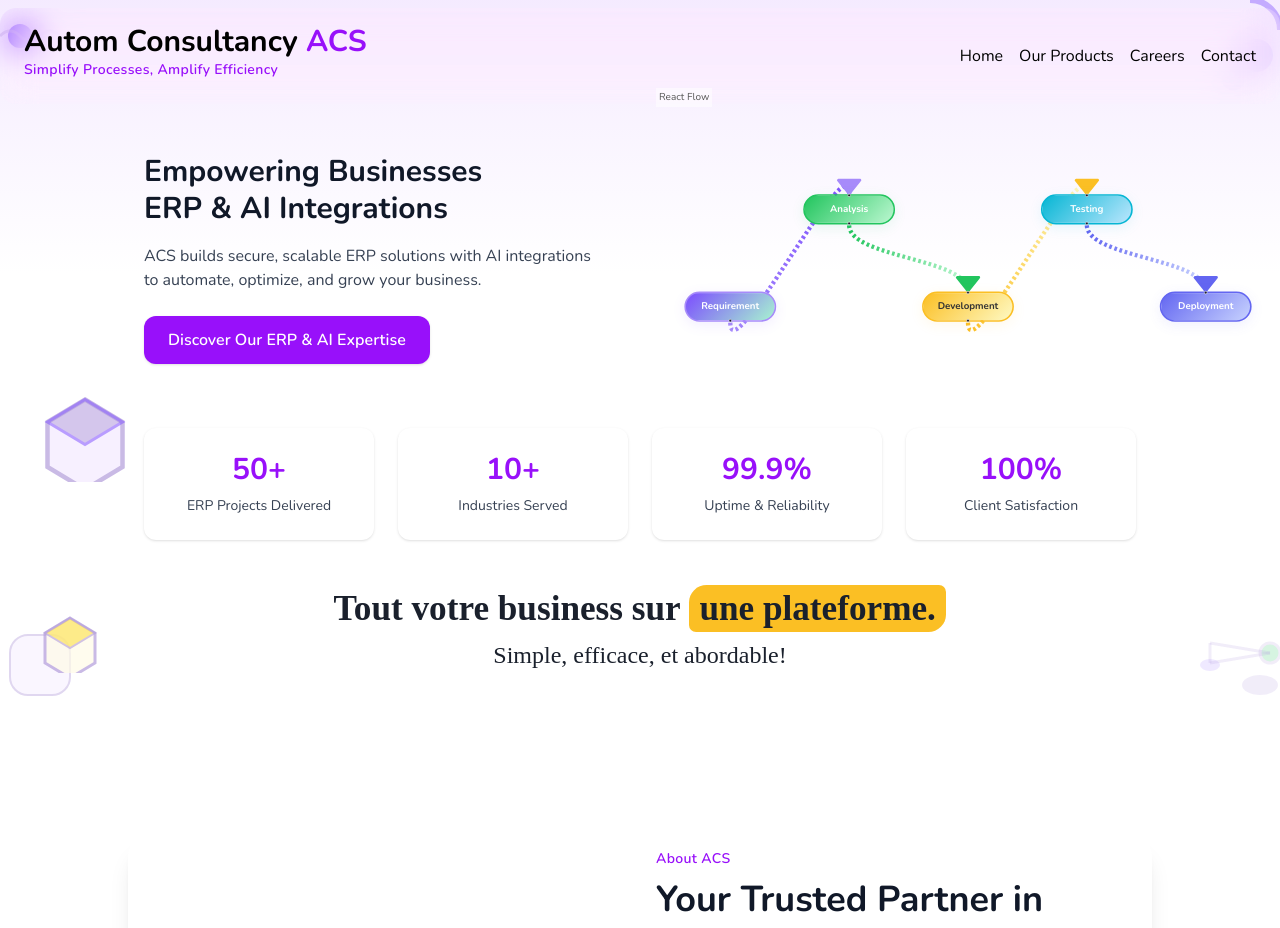
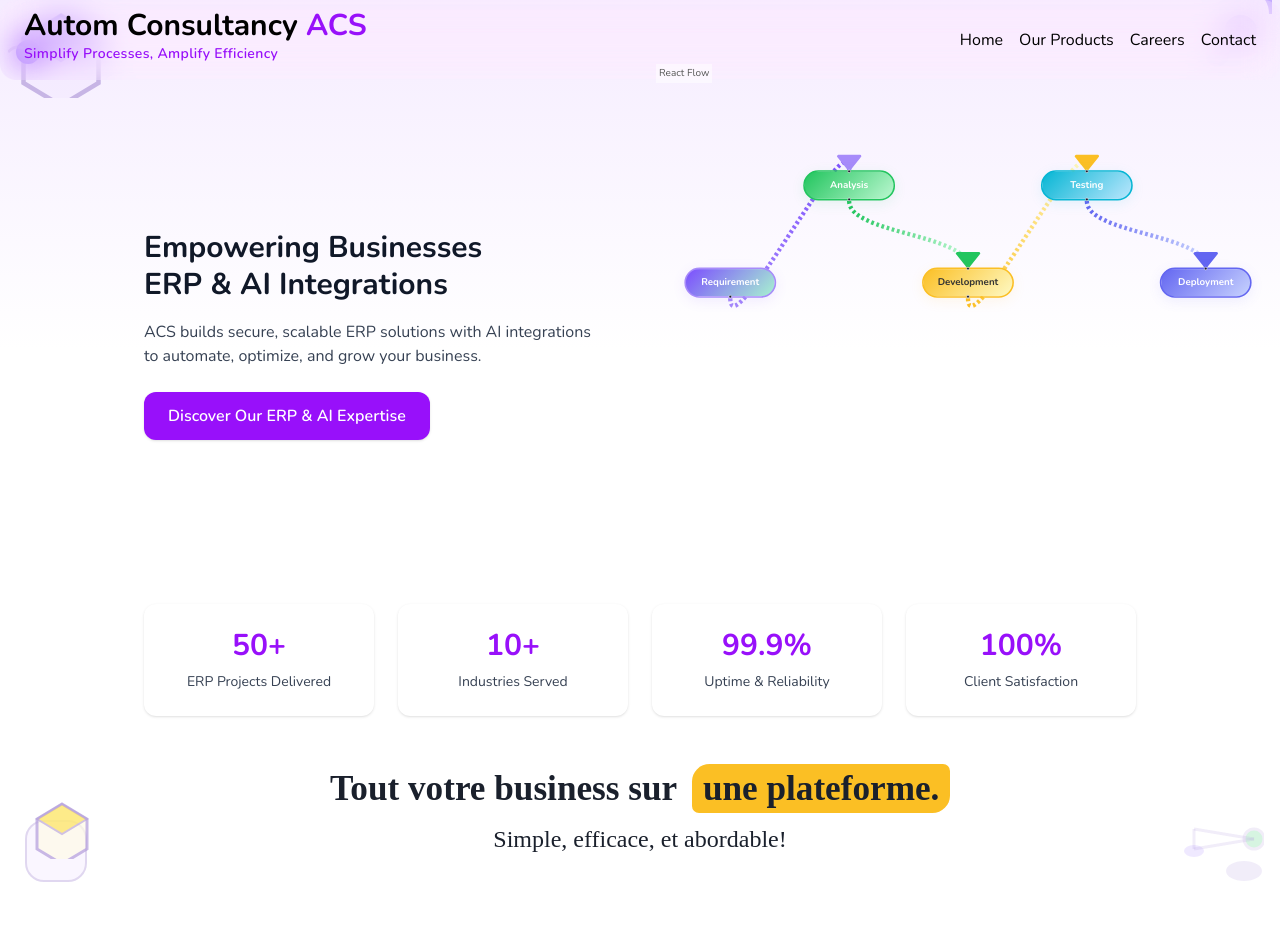
Before and after one commit to vijayguhan10/ACS-Website, a React (Vite) app: page / in a window 1280 px wide. Shown: the top 928 px of the page. Built offline with nearby package versions, Linux system fonts and the light colour scheme; a web font is replaced by a local one.

Commit message:
updated the video and svgs

```diff
--- a/src/components/HomePage.jsx
+++ b/src/components/HomePage.jsx
@@ -1,5 +1,5 @@
 import AnimatedPipelineFlow from "./AnimatedPipelineFlow";
-
+import smallscreenvideo from "../assets/small-screen.mp4";
 const stats = [
   { value: "50+", label: "ERP Projects Delivered" },
   { value: "10+", label: "Industries Served" },
@@ -8,7 +8,7 @@
 ];
 
 const HandwrittenHeading = () => (
-  <div className="text-center flex flex-col items-center md:text-left">
+  <div className="text-center flex flex-col items-center">
     <h2
       style={{
         fontFamily: "'Caveat', cursive",
@@ -18,8 +18,10 @@
         lineHeight: 1.2,
         position: "relative",
         display: "inline-block",
+        marginBottom: "0.5em",
       }}
     >
+      <span>
         Tout votre business sur{" "}
         <span
           style={{
@@ -28,11 +30,14 @@
             padding: "0.1em 0.3em",
             boxDecorationBreak: "clone",
             color: "#1a202c",
+            display: "inline-block",
+            marginLeft: "0.2em",
           }}
         >
           une plateforme.
         </span>
-    </h2>
+      </span>
+      <br />
       <span
         style={{
           fontFamily: "'Caveat', cursive",
@@ -41,10 +46,9 @@
           fontWeight: 500,
           position: "relative",
           display: "inline-block",
-        marginTop: "0.3em",
+          marginTop: "0.5em",
           textAlign: "center",
         }}
-      className="mx-auto"
       >
         Simple, efficace, et abordable!
         <span
@@ -61,14 +65,15 @@
           }}
         />
       </span>
+    </h2>
   </div>
 );
 
 const HomePage = () => (
-  <div className=" -top-28 bg-transparent relative overflow-hidden">
-    {/* Decorative SVGs */}
-    <div className="hidden lg:block absolute top-100 left-10 z-0">
-      <svg width="90" height="90" viewBox="0 0 60 60" fill="none">
+  <div className="-top-10 xl:-top-28 bg-transparent relative overflow-hidden">
+    {/* Decorative SVGs - now responsive for mobile */}
+    <div className="absolute top-10 left-4 z-0 w-16 h-16 sm:w-[90px] sm:h-[90px]">
+      <svg width="100%" height="100%" viewBox="0 0 60 60" fill="none">
         <polygon
           points="30,5 55,20 55,50 30,65 5,50 5,20"
           stroke="#b39ddb"
@@ -85,14 +90,15 @@
         />
       </svg>
     </div>
-    <div className="hidden lg:block absolute top-10 right-0 z-0">
-      <svg width="70" height="70" viewBox="0 0 60 60" fill="none">
+    <div className="absolute top-10 right-4 z-0 w-14 h-14 sm:w-[70px] sm:h-[70px]">
+      <svg width="100%" height="100%" viewBox="0 0 60 60" fill="none">
         <circle cx="40" cy="20" r="14" fill="#7c4dff" opacity="0.18" />
         <circle cx="20" cy="40" r="10" fill="#b39ddb" opacity="0.12" />
       </svg>
     </div>
-    <div className="hidden lg:block absolute bottom-0 left-0 z-0">
-      <svg width="80" height="80" viewBox="0 0 80 80" fill="none">
+    <div className="hidden md:block">
+      <div className="absolute bottom-4 left-4 z-0 w-20 h-20 sm:w-[80px] sm:h-[80px]">
+        <svg width="100%" height="100%" viewBox="0 0 80 80" fill="none">
           <rect
             x="10"
             y="10"
@@ -106,8 +112,9 @@
           />
         </svg>
       </div>
-    <div className="hidden lg:block absolute bottom-0 right-0 z-0">
-      <svg width="100" height="60" viewBox="0 0 100 60" fill="none">
+
+      <div className="absolute bottom-4 right-4 z-0 w-24 h-14 sm:w-[100px] sm:h-[60px]">
+        <svg width="100%" height="100%" viewBox="0 0 100 60" fill="none">
           <ellipse
             cx="80"
             cy="40"
@@ -116,12 +123,18 @@
             fill="#b39ddb"
             opacity="0.18"
           />
-        <ellipse cx="30" cy="20" rx="10" ry="6" fill="#7c4dff" opacity="0.12" />
+          <ellipse
+            cx="30"
+            cy="20"
+            rx="10"
+            ry="6"
+            fill="#7c4dff"
+            opacity="0.12"
+          />
         </svg>
       </div>
-    <div className="hidden lg:block absolute top-6 left-0 z-0">
-      {/* Blue Ball with Path */}
-      <svg width="60" height="40" viewBox="0 0 60 40" fill="none">
+      <div className="absolute top-16 left-2 z-0 w-16 h-10 sm:w-[60px] sm:h-[40px]">
+        <svg width="100%" height="100%" viewBox="0 0 60 40" fill="none">
           <circle cx="20" cy="20" r="12" fill="#7c4dff" />
           <path
             d="M0 20 Q10 10 20 20 Q30 30 40 20 Q50 10 60 20"
@@ -132,9 +145,8 @@
           />
         </svg>
       </div>
-    <div className="hidden lg:block absolute top-2 right-0 z-0">
-      {/* Purple semi-circle */}
-      <svg width="60" height="40" viewBox="0 0 60 40" fill="none">
+      <div className="absolute top-4 right-2 z-0 w-16 h-10 sm:w-[60px] sm:h-[40px]">
+        <svg width="100%" height="100%" viewBox="0 0 60 40" fill="none">
           <path
             d="M30 0 A30 30 0 0 1 60 30"
             stroke="#7c4dff"
@@ -144,9 +156,8 @@
           />
         </svg>
       </div>
-    <div className="hidden lg:block absolute left-10 bottom-8 z-0">
-      {/* Yellow Cube */}
-      <svg width="60" height="60" viewBox="0 0 60 60" fill="none">
+      <div className="absolute left-8 bottom-12 z-0 w-16 h-16 sm:w-[60px] sm:h-[60px]">
+        <svg width="100%" height="100%" viewBox="0 0 60 60" fill="none">
           <polygon
             points="30,5 55,20 55,50 30,65 5,50 5,20"
             stroke="#b39ddb"
@@ -163,9 +174,8 @@
           />
         </svg>
       </div>
-    <div className="hidden lg:block absolute right-0 bottom-8 z-0">
-      {/* Green Cylinder */}
-      <svg width="80" height="40" viewBox="0 0 80 40" fill="none">
+      <div className="absolute right-4 bottom-12 z-0 w-20 h-10 sm:w-[80px] sm:h-[40px]">
+        <svg width="100%" height="100%" viewBox="0 0 80 40" fill="none">
           <ellipse
             cx="70"
             cy="20"
@@ -205,13 +215,13 @@
           />
         </svg>
       </div>
+    </div>
     {/* Main Content */}
     <section className="xl:top-20 w-full bg-gradient-to-b from-[#f4eaff] via-white to-white pt-12 pb-4">
       {/* Hero Section with subtle gradient */}
       <div className="max-w-5xl mt-12 mx-auto px-4 flex flex-col md:flex-row items-center gap-8">
         {/* Content */}
         <div className="flex-1 flex flex-col items-center md:items-start text-center md:text-left">
-
           <h1 className="text-2xl sm:text-xl md:text-3xl font-bold text-gray-900 mb-4 leading-tight">
             Empowering Businesses
             <br />
@@ -227,7 +237,18 @@
         </div>
         {/* Animated ERP Pipeline Flow */}
         <div className="flex-1 flex justify-center items-center">
-          <div className="w-full max-w-[95vw] sm:max-w-[500px] h-[180px] sm:h-[340px]">
+          {/* Video: visible only on small screens */}
+          <div className="border border-white h-[125px] sm:hidden flex items-center justify-center">
+            <video
+              className="w-full h-full object-contain rounded-xl bg-white"
+              autoPlay
+              loop
+              muted
+            >
+              <source src={smallscreenvideo} type="video/mp4" />
+            </video>
+          </div>
+          <div className="w-full max-w-[500px] h-[540px] hidden sm:block">
             <AnimatedPipelineFlow />
           </div>
         </div>
@@ -250,7 +271,7 @@
       </div>
     </section>
     <section className="py-4 px-4">
-      <div className="max-w-5xl mx-auto  bg-white p-4 flex flex-col md:flex-row items-center ">
+      <div className="max-w-5xl mx-auto bg-white p-4 flex flex-col md:flex-row items-center">
         <div className="w-full">
           <HandwrittenHeading />
         </div>
--- a/src/components/Nav.jsx
+++ b/src/components/Nav.jsx
@@ -38,8 +38,8 @@
 
   return (
     <nav
-      className={`sticky top-0 left-0 w-full z-11 px-4 sm:px-6 py-4 flex justify-between items-center
-        rounded-b-2xl rounded-t-2xl mx-auto mt-2
+      className={`sticky top-0 h-20 left-0 w-full z-11 px-4 sm:px-6 py-4 flex justify-between items-center
+        rounded-b-2xl rounded-t-2xl mx-auto mt-
         backdrop-blur-xl
         glassmorphism-nav transition-all duration-300
         max-w-7xl
--- a/src/components/viewproducts/ViewProductIndex.jsx
+++ b/src/components/viewproducts/ViewProductIndex.jsx
@@ -8,7 +8,7 @@
       <WhyProduct />
       <CustomerFeedback />
     </div>
-  )
-}
+  );
+};
 
-export default ViewProductIndex
+export default ViewProductIndex;
--- a/src/components/viewproducts/ViewProductsHome.jsx
+++ b/src/components/viewproducts/ViewProductsHome.jsx
@@ -69,7 +69,7 @@
 
 export default function ViewProductsHome() {
   return (
-    <div className="relative min-h-screen w-full flex items-center justify-center  bg-gradient-to-b from-[#f4eaff] via-white to-white font-primary overflow-hidden">
+    <div className="relative -top-20  min-h-screen w-full flex items-center justify-center  bg-gradient-to-b from-[#f4eaff] via-white to-white font-primary overflow-hidden">
       {/* BUBBLE BACKGROUND */}
       <div className="absolute -top-40 -left-40 w-[500px] h-[500px] bg-purple-300 rounded-full opacity-30 blur-[120px] z-0" />
       <div className="absolute -bottom-36 -right-36 w-[400px] h-[400px] bg-purple-200 rounded-full opacity-20 blur-[100px] z-0" />
```
Also changed, not shown: 1 other file (tests, documents, lock files or other folders). Lines whose indentation alone changed are shown as unchanged.
